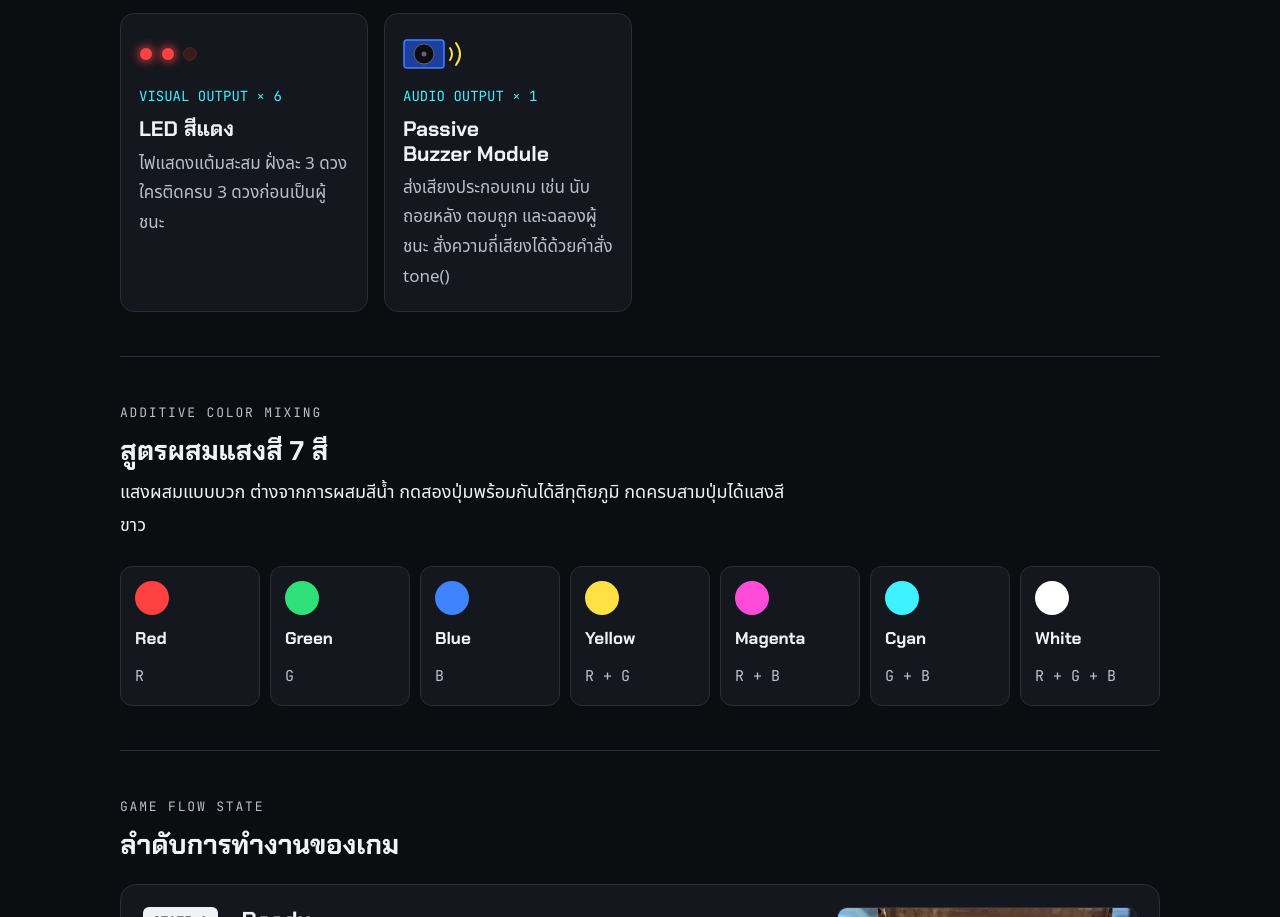
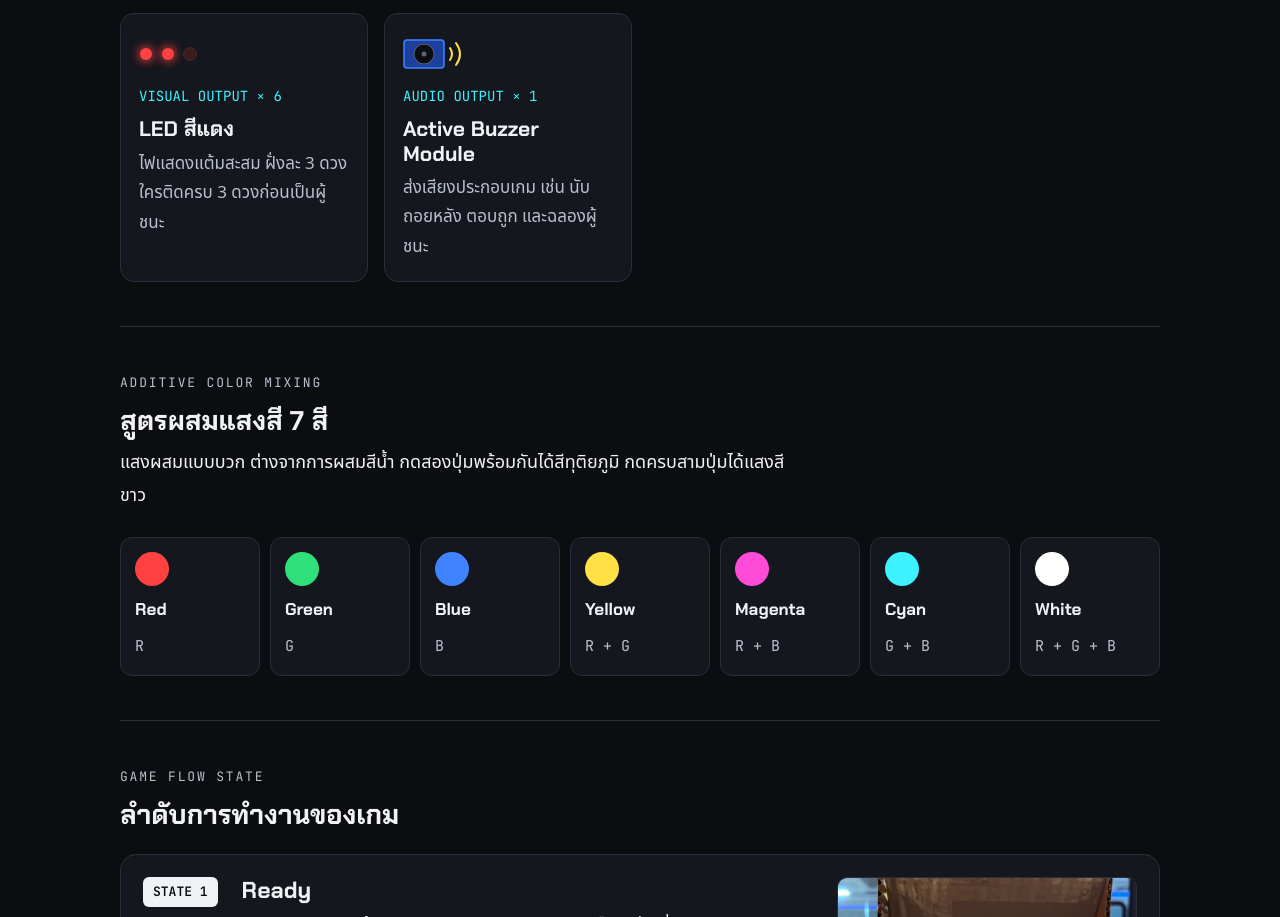
Before and after one commit to Alicesaman/Alicesaman.github.io, a plain HTML site: page index.html in a window 1280 px wide. Shown: the part 1446-2363 px from the top of the page. Drawn offline with Linux system fonts and the light colour scheme; a web font is replaced by a local one.

Commit message:
Update index.html

```diff
--- a/index.html
+++ b/index.html
@@ -84,8 +84,8 @@ Press All 6 Btns</div>
       <div class="hw">
         <div class="ico" aria-hidden="true"><svg width="64" height="40" viewBox="0 0 64 40"><rect x="1" y="6" width="40" height="28" rx="3" fill="#1d3f9e" stroke="#4083ff" stroke-width="1.5"/><circle cx="21" cy="20" r="10" fill="#0c0d11" stroke="#5d6372"/><circle cx="21" cy="20" r="2.5" fill="#5d6372"/><g fill="none" stroke="#ffe146" stroke-width="2" stroke-linecap="round"><path d="M47 14 q4 6 0 12"/><path d="M53 9 q8 11 0 22"/></g></svg></div>
         <span class="qty">AUDIO OUTPUT × 1</span>
-        <h3>Passive Buzzer Module</h3>
-        <p>ส่งเสียงประกอบเกม เช่น นับถอยหลัง ตอบถูก และฉลองผู้ชนะ สั่งความถี่เสียงได้ด้วยคำสั่ง tone()</p>
+        <h3>Active Buzzer Module</h3>
+        <p>ส่งเสียงประกอบเกม เช่น นับถอยหลัง ตอบถูก และฉลองผู้ชนะ</p>
       </div>
     </div>
   </section>
```
